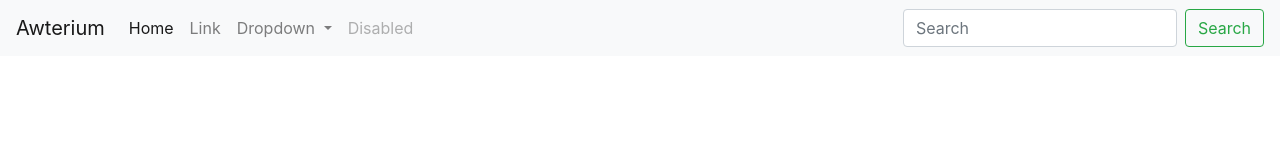
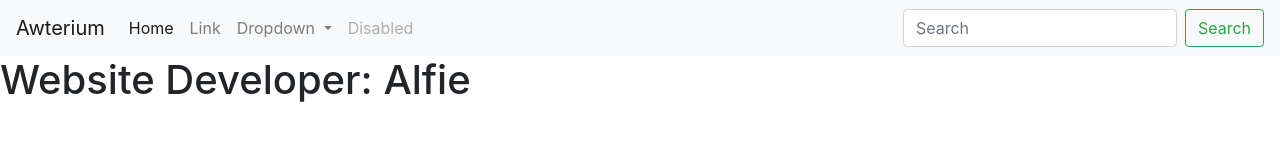
Before and after one commit to awterium/awterium.github.io, a plain HTML site: page index.html in a window 1280 px wide. Drawn offline with nearby package versions, Linux system fonts and the light colour scheme.

Commit message:
updating

```diff
--- a/index.html
+++ b/index.html
@@ -1,7 +1,7 @@
 <!DOCTYPE html>
 <html>
 <head>
-	<title>Awterium: Bootstrap Demo</title>
+	<title>Awterium</title>
 	<link rel="stylesheet" href="https://stackpath.bootstrapcdn.com/bootstrap/4.3.1/css/bootstrap.min.css" integrity="sha384-ggOyR0iXCbMQv3Xipma34MD+dH/1fQ784/j6cY/iJTQUOhcWr7x9JvoRxT2MZw1T" crossorigin="anonymous">
 	<link rel="stylesheet" type="text/css" href="bootstrap.css">
 </head>
@@ -42,7 +42,7 @@
     </form>
   </div>
 </nav>
-
+<h1>Website Developer: Alfie</h1>
 
 <script src="https://code.jquery.com/jquery-3.3.1.slim.min.js" integrity="sha384-q8i/X+965DzO0rT7abK41JStQIAqVgRVzpbzo5smXKp4YfRvH+8abtTE1Pi6jizo" crossorigin="anonymous"></script>
 <script src="https://cdnjs.cloudflare.com/ajax/libs/popper.js/1.14.7/umd/popper.min.js" integrity="sha384-UO2eT0CpHqdSJQ6hJty5KVphtPhzWj9WO1clHTMGa3JDZwrnQq4sF86dIHNDz0W1" crossorigin="anonymous"></script>
```
